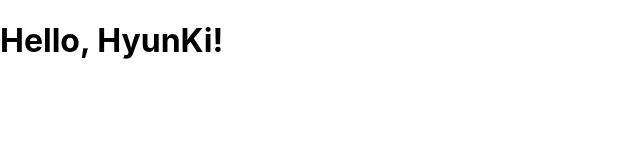
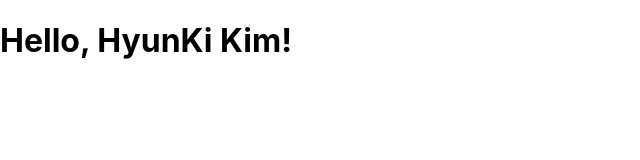
Before and after one commit to gusrl4025/my-app, a React (Create React App) app: page / in a window 1280 px wide. Shown: the top 160 px of the page, without its empty margins (0-640 px from the left). Built offline with nearby package versions, Linux system fonts and the light colour scheme.

Commit message:
jsx 이용하기2

```diff
--- a/src/index.js
+++ b/src/index.js
@@ -13,8 +13,11 @@ ReactDOM.render(
 );
 */
 
-const name = "HyunKi";
-const element = <h1>Hello, {name}!</h1>
+const name = {
+  firstName: "HyunKi",
+  lastName: "Kim",
+}
+const element = <h1>Hello, {name.firstName + " " + name.lastName}!</h1>
 
 ReactDOM.render(
   element,
```
